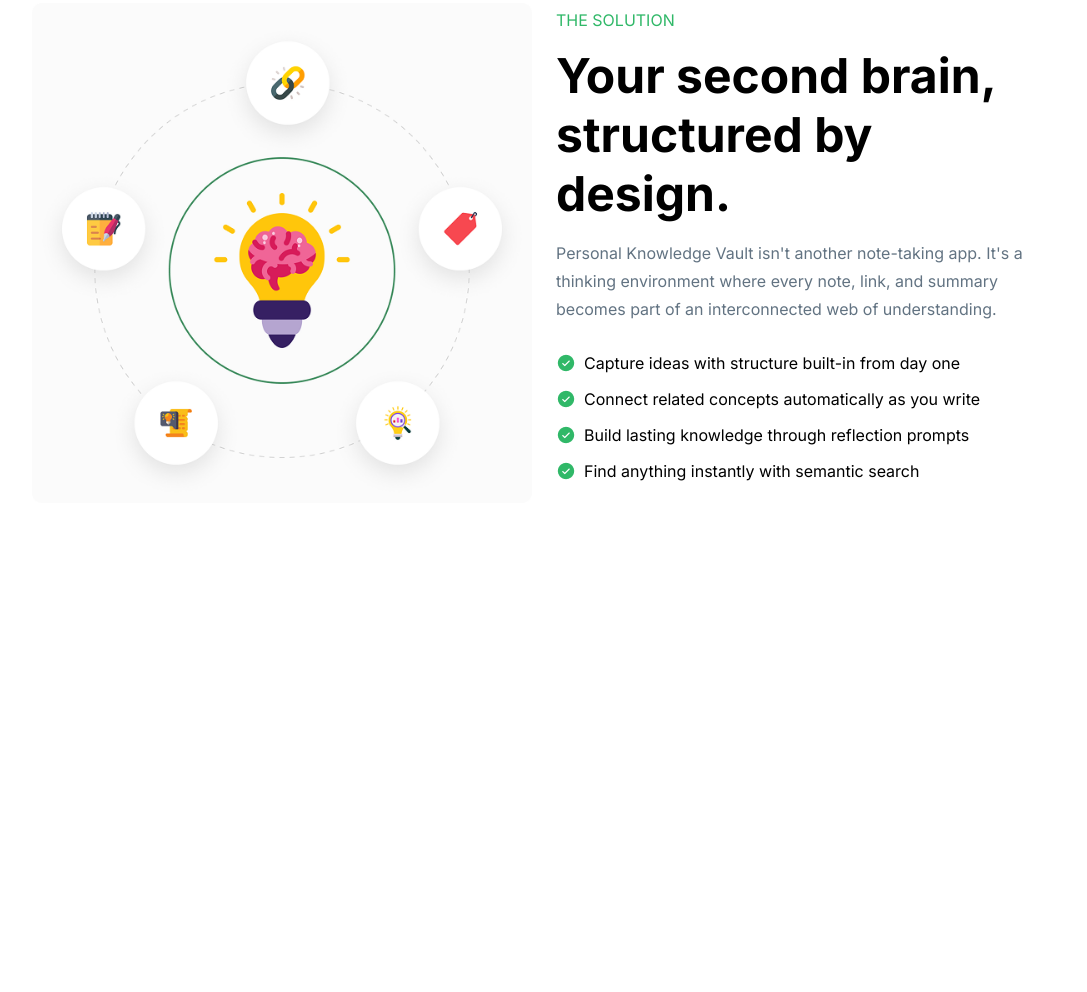
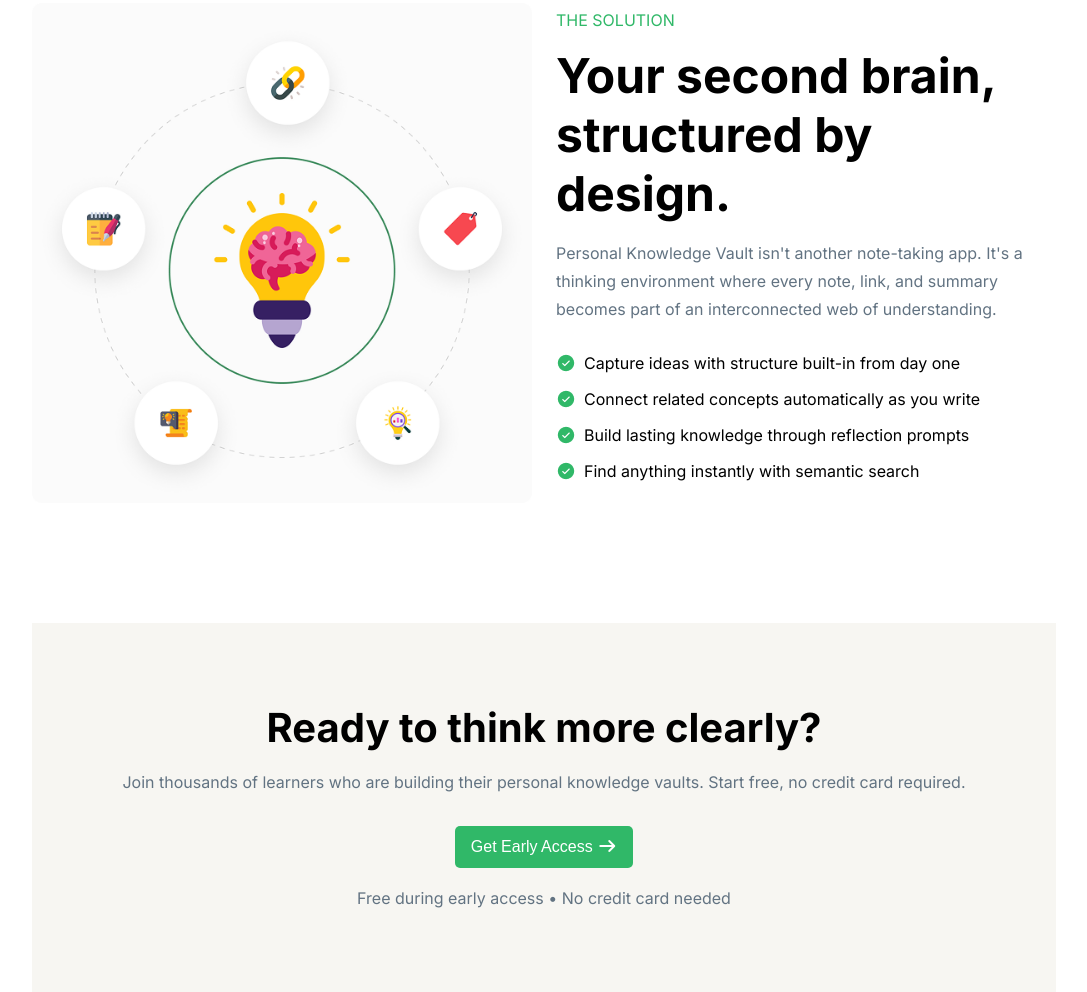
Before and after one commit to CoderRuhulAmin/PH-B13-A01, a plain HTML site: page index.html in a window 1280 px wide. Shown: the part 1536-2528 px from the top of the page, without its empty margins (96-1183 px from the left). Before the commit the page ends 2039 px from the top, so only its background shows below. Drawn offline with Linux system fonts and the light colour scheme.

Commit message:
Section Early_Access is Completed

```diff
--- a/assets/css/style.css
+++ b/assets/css/style.css
@@ -59,6 +59,7 @@ p{
     font-size: 16px;
     line-height: 28px;
     margin-bottom: 30px;
+    color: #627382;
 }
 h1{
     font-size: 72px;
@@ -67,7 +68,7 @@ h2{
     font-size: 48px;
 }
 h3{
-    font-size: 36px;
+    font-size: 40px;
 }
 h4{
     font-size: 24px;
@@ -232,3 +233,23 @@ ul{
         }
     }
 }
+.early_access{
+    .container{
+        background-color: #f7f6f2;
+        padding: 80px 0;
+        text-align: center;
+
+        h3{
+            margin-bottom: 16px;
+        }
+        .btn{
+            margin-bottom: 16px;
+        }
+        p{
+            color: #627382;
+        }
+        p:last-child{
+            margin-bottom: 0;
+        }
+    }
+}
--- a/index.html
+++ b/index.html
@@ -106,6 +106,14 @@
                 </div>
             </div>
         </section>
+        <section class="section early_access">
+            <div class="container ">
+                <h3>Ready to think more clearly?</h3>
+                <p>Join thousands of learners who are building their personal knowledge vaults. Start free, no credit card required.</p>
+                <button class="btn">Get Early Access <i class="fa-solid fa-arrow-right"></i></button>
+                <p>Free during early access • No credit card needed</p>
+            </div>
+        </section>
     </main>
 </body>
 </html>
```
